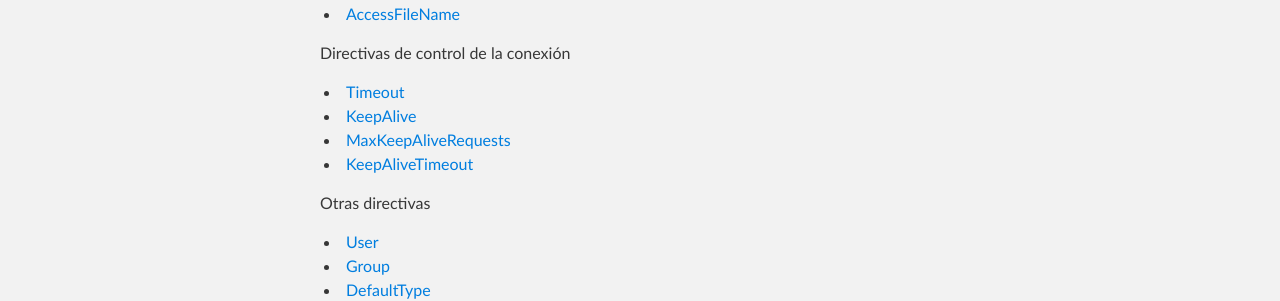
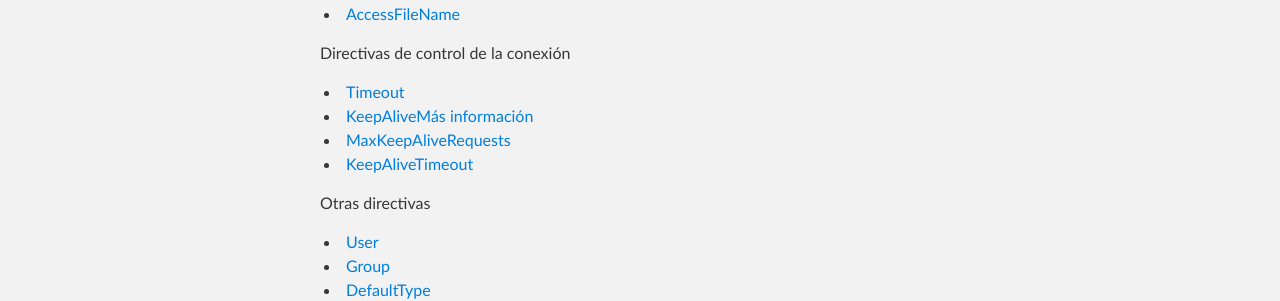
Before and after one commit to josedom24/josedom24.github.io, a Jekyll site: the page built from mod/serviciosgs/e_web_7.md, in a window 1280 px wide. Shown: the part 646-947 px from the top of the page. Built offline with Jekyll 4.4.1, drawn with Linux system fonts in a browser that asks for light colours.

Commit message:
modificacion

```diff
--- a/mod/serviciosgs/e_web_7.md
+++ b/mod/serviciosgs/e_web_7.md
@@ -29,7 +29,7 @@ Directivas de localización de ficheros
 Directivas de control de la conexión
 
 * [Timeout](http://httpd.apache.org/docs/2.2/mod/core.html#timeout)
-* [KeepAlive](http://httpd.apache.org/docs/2.2/mod/core.html#keepalive)
+* [KeepAlive](http://httpd.apache.org/docs/2.2/mod/core.html#keepalive)[Más información](http://systemadmin.es/2011/08/conexiones-con-keepalive-en-http1-0)
 * [MaxKeepAliveRequests](http://httpd.apache.org/docs/2.2/mod/core.html#maxkeepaliverequests)
 * [KeepAliveTimeout](http://httpd.apache.org/docs/2.2/mod/core.html#keepalivetimeout)
 
```
